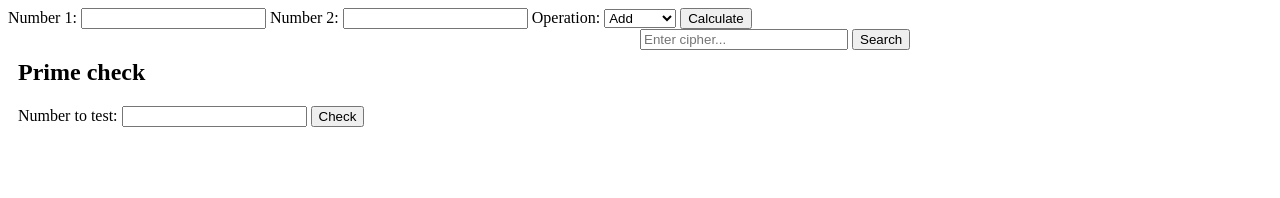
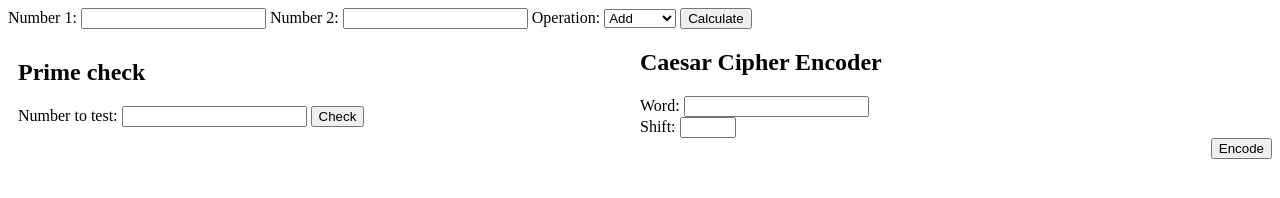
Before and after one commit to SnehaManohar23/Arithm-service, a website: page index.html in a window 1280 px wide. Drawn offline with Linux system fonts and the light colour scheme.

Commit message:
fix cipher

```diff
--- a/index.html
+++ b/index.html
@@ -1,5 +1,6 @@
 <!DOCTYPE html>
 <html lang="en">
+
 <head>
   <meta charset="UTF-8">
   <meta name="viewport" content="width=device-width, initial-scale=1.0">
@@ -10,15 +11,21 @@
       width: 50%;
       padding: 10px;
       box-sizing: border-box;
+    }
 
-        }
     .row::after {
       content: "";
       clear: both;
       display: table;
     }
+
+    /* Align button to the right */
+    .container button {
+      float: right;
+    }
   </style>
 </head>
+
 <body>
   <label for="num1">Number 1:</label>
   <input type="text" id="num1">
@@ -37,78 +44,54 @@
   <button onclick="calculate()">Calculate</button>
 
   <div id="result"></div>
+
   <div class="column">
     <section>
       <h2>Prime check</h2>
       <label>Number to test:</label>
-            <input id="numberToTest"/>
+      <input id="numberToTest" />
       <button onclick="isPrime()">Check</button>
-            <label id="primeCheckResult"></label>
+      <div id="primeCheckResult"></div>
     </section>
   </div>
+
+  <div class="container">
+    <h2>Caesar Cipher Encoder</h2>
+    <form id="cipherForm">
+      <div>
+        <label for="word">Word:</label>
+        <input type="text" id="word" name="word" required />
       </div>
- <div class="search-bar">
-    <input
-      type="text"
-      id="cipherSearch"
-      placeholder="Enter cipher..."
-      style="width: 200px"
-    />
-    <!-- Adjusted search button -->
-    <button onclick="searchCipher()">Search</button>
+      <div>
+        <label for="shift">Shift:</label>
+        <input type="number" id="shift" name="shift" min="1" max="25" required />
+      </div>
+      <button type="button" onclick="encodeCipher()">Encode</button>
+    </form>
+    <div class="result" id="encodedWord"></div>
   </div>
 
-  <script>
-    // Function to handle cipher search
-    async function searchCipher() {
-      const cipherInput = document.getElementById("cipherSearch").value;
-
-      // Specify the backend link for cipher search
-      const response = await fetch(
-        `https://your-backend-url/search?cipher=${cipherInput}`
-      );
-      const cipherData = await response.json();
-
-      // Handle the response data
-      if (cipherData) {
-        // Update the DOM with the cipher details
-        // For example, display cipher details in a modal or update a specific section in the HTML
-      } else {
-        // Handle case when cipher is not found
-        alert("Cipher not found!");
-      }
-    }
-  </script>
 
   <script>
     async function calculate() {
-            // Get the values of the input fields
       var num1 = parseFloat(document.getElementById('num1').value);
       var num2 = parseFloat(document.getElementById('num2').value);
       var operation = document.getElementById('operation').value;
 
-            // Check if the input is valid
       if (!isNaN(num1) && !isNaN(num2)) {
-                // Make an AJAX request to the arithmetic service
-                fetch(`https://arithm-service-github-io.onrender.com/${operation}/${num1}/${num2}`)
-                    .then(response => response.json()) // Parse response as JSON
-                    .then(data => {
-                        // Extract the result value from the response
-                        var result = data.result;
-
-                        // Display the result
-                        document.getElementById('result').innerHTML = 'Result: ' + result;
-                    })
-                    .catch(error => {
+        try {
+          const response = await fetch(`https://arithm-service-github-io.onrender.com/${operation}/${num1}/${num2}`);
+          const data = await response.json();
+          document.getElementById('result').innerHTML = 'Result: ' + data.result;
+        } catch (error) {
           console.error('Error:', error);
-                        // Display an error message
           document.getElementById('result').innerHTML = 'Error occurred while fetching result.';
-                    });
+        }
       } else {
-                // Display an error message for invalid input
         document.getElementById('result').innerHTML = 'Invalid input. Please enter valid numbers.';
       }
     }
+
     async function isPrime() {
         const numberToTest = document.getElementById("numberToTest");
         let n = parseInt(numberToTest.value); // Convert input value to integer
@@ -120,6 +103,48 @@
           "Prime: " + result;
       }
 
+    async function encodeCipher() {
+      const form = document.getElementById("cipherForm");
+      if (!form) {
+        console.error("Form not found.");
+        return;
+      }
+
+      const wordInput = form.querySelector("#word");
+      const shiftInput = form.querySelector("#shift");
+
+      if (!wordInput || !shiftInput) {
+        console.error("Word or shift input not found.");
+        return;
+      }
+
+      const word = wordInput.value.trim();
+      const shift = shiftInput.value.trim();
+
+      if (!word || !shift) {
+        console.error("Word or shift value is empty.");
+        return;
+      }
+
+      try {
+        const response = await fetch(
+          `https://cipher-xh27.onrender.com/ciphers/caesar/${word}/${shift}`
+        );
+        if (!response.ok) {
+          throw new Error(`HTTP error! status: ${response.status}`);
+        }
+        const data = await response.json();
+        console.log(data); // Log the response data
+        document.getElementById(
+          "encodedWord"
+        ).innerText = `Encoded Word: ${data.cipher}`; // Use data.cipher instead of data.encodedWord
+      } catch (error) {
+        console.error("Error:", error);
+        document.getElementById("encodedWord").innerText =
+          "Failed to encode word.";
+      }
+    }
   </script>
 </body>
+
 </html>
--- a/package.json
+++ b/package.json
@@ -12,6 +12,7 @@
   "license": "ISC",
   "dependencies": {
     "cors": "^2.8.5",
+    "dotenv": "^16.4.5",
     "express": "^4.18.2"
   },
   "devDependencies": {
```
Also changed, not shown: index.js (+8 -1 lines), src/index.js (+7 -1 lines), 3 other files. Lines whose indentation alone changed are shown as unchanged.
